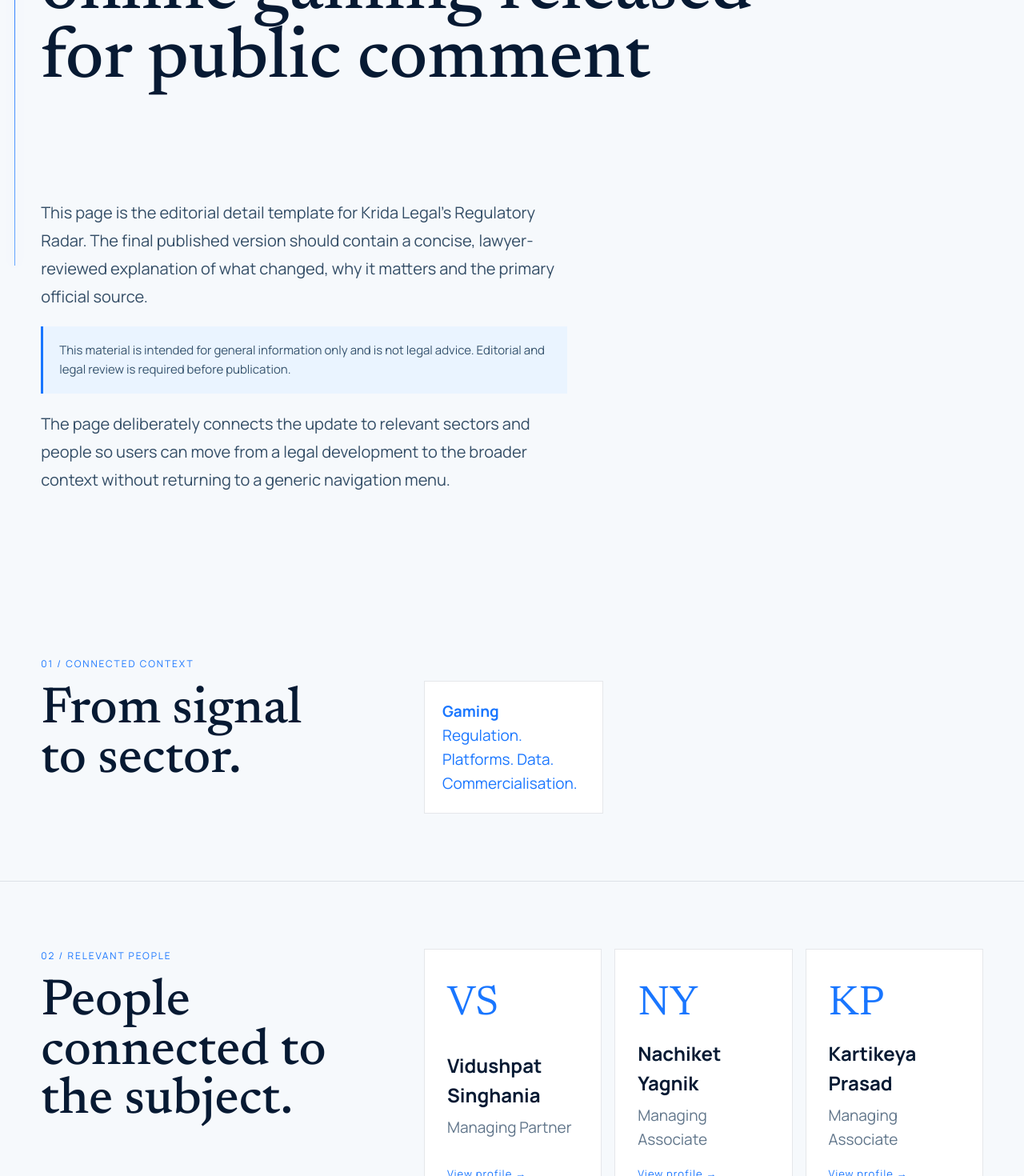
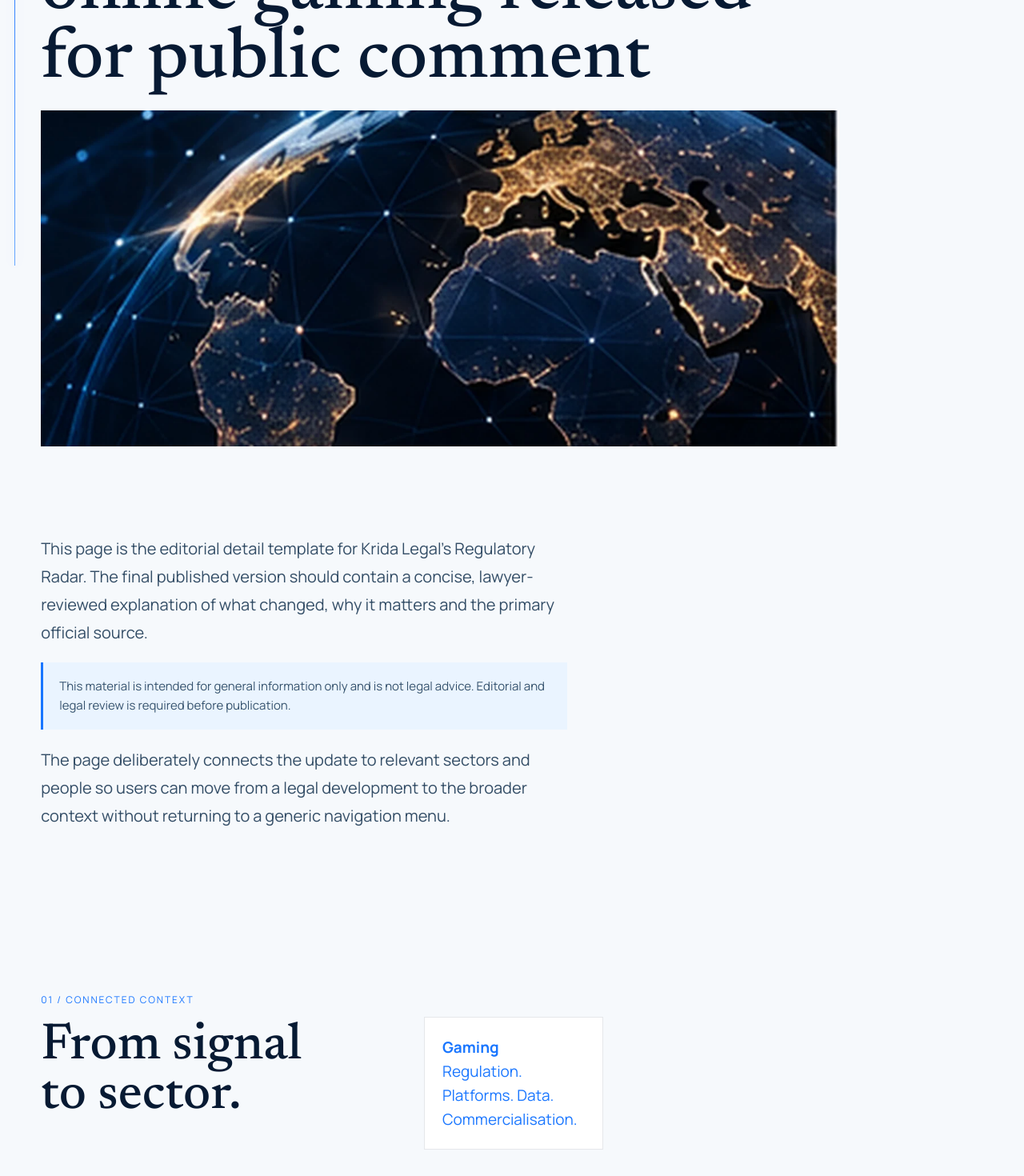
Before and after one commit to gthawani-del/ProjectKR, a Next.js app: page /insights/gaming-rules in a window 1280 px wide. Shown: the part 440-1910 px from the top of the page at 80% size. Built offline with nearby package versions, Linux system fonts and the light colour scheme.

Commit message:
Wire insight and team imagery into insight detail pages

```diff
--- a/app/insights/[id]/page.tsx
+++ b/app/insights/[id]/page.tsx
@@ -1,7 +1,9 @@
+import Image from 'next/image';
 import Link from 'next/link';
 import { notFound } from 'next/navigation';
 import InternalShell from '@/components/InternalShell';
 import { lawyers, sectors, signals } from '@/data/siteData';
+import { insightImages, peopleImages } from '@/data/imageAssets';
 
 export function generateStaticParams() {
   return signals.map((signal) => ({ id: signal.id }));
@@ -22,6 +24,7 @@ export default async function InsightPage({ params }: { params: Promise<{ id: st
           <div className="internal-kicker">Regulatory Radar / {signal.category}</div>
           <div className="insight-meta"><span>{signal.date}</span><span>{signal.jurisdiction}</span><span>{signal.category}</span></div>
           <h1>{signal.title}</h1>
+          <div className="insightHeroMedia"><Image src={insightImages.radar} alt="Krida Legal regulatory radar" fill sizes="100vw" priority /></div>
         </section>
 
         <article className="article-body">
@@ -40,7 +43,7 @@ export default async function InsightPage({ params }: { params: Promise<{ id: st
         <section className="internal-section">
           <div className="section-grid">
             <div><div className="section-label">02 / Relevant people</div><h2>People connected to the subject.</h2></div>
-            <div className="people-context">{relatedLawyers.map((lawyer) => <article className="person-node" key={lawyer.id}><div className="initials">{lawyer.initials}</div><h3>{lawyer.name}</h3><p>{lawyer.role}</p><Link href={`/people/${lawyer.id}`}>View profile →</Link></article>)}</div>
+            <div className="people-context">{relatedLawyers.map((lawyer) => <article className="person-node" key={lawyer.id}>{peopleImages[lawyer.id]?<div className="lawyerPortrait"><Image src={peopleImages[lawyer.id]} alt={lawyer.name} fill sizes="(max-width: 768px) 88vw, 28vw" /></div>:<div className="initials">{lawyer.initials}</div>}<h3>{lawyer.name}</h3><p>{lawyer.role}</p><Link href={`/people/${lawyer.id}`}>View profile →</Link></article>)}</div>
           </div>
         </section>
       </main>
```
